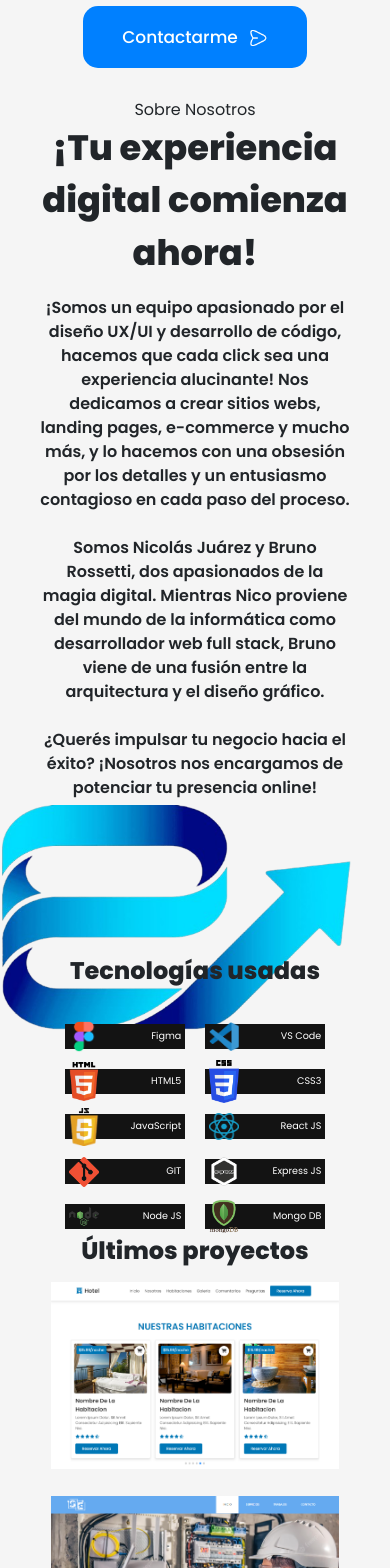
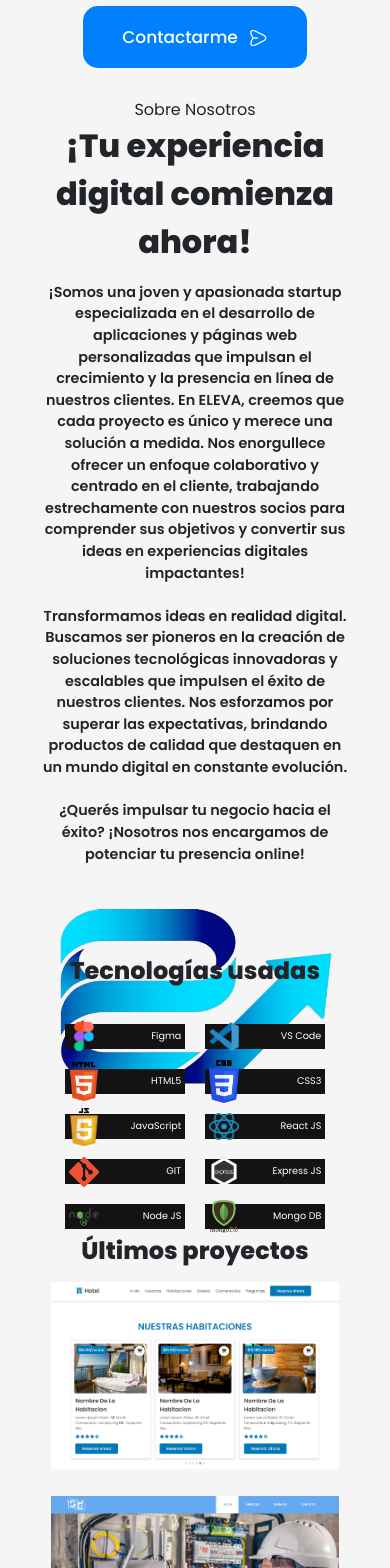
Before and after one commit to Nicojuarez95/eleva-desarrollos, a React (Create React App) app: page / in a window 390 px wide. Shown: the part 1240-2808 px from the top of the page. Built offline with nearby package versions, Linux system fonts and the light colour scheme.

Commit message:
app eleva

```diff
--- a/src/App.css
+++ b/src/App.css
@@ -65,12 +65,12 @@ body{
 
 .nav-link{
   color: rgb(22, 22, 22) !important;
-  font-weight: 600;
+  font-weight: 900;
   font-size: 1.2rem;
 }
 
 .nav-link:hover{
-  color: rgb(66, 108, 245) !important;
+  color: rgb(56, 99, 240) !important;
 }
 
 #navbarNav{
@@ -209,12 +209,12 @@ input{
   color: white;
 }
 .ventajas:hover{
-  background-color: rgb(63, 168, 238);
+  background-color: #0080FF;
   border-radius: 55px;
-  scale: 1.05;
+  scale: 1.1;
   cursor: pointer;
   transition: .3s;
-  padding: 15px;
+  padding: 7px;
   box-shadow: 0px 0px 8px 0px white inset;
 }
 .tituloVentaja{
@@ -628,9 +628,10 @@ input{
 }
 
 .navbar-collapse.show {
-  background-color: #000000;
+  background-color: #f1f1f1;
   padding: 8px;
   border-radius: 5px;
+  color: white;
   z-index: 10 !important;
 }
 
@@ -947,6 +948,11 @@ footer{
     align-items: center;
     gap: 25px;
   }
+  .ventajas:hover{
+    scale: 1;
+    border-radius: 35px;
+    padding: 5px;
+  }
   .ventajas img{
     width: 50%;
   }
@@ -970,11 +976,11 @@ footer{
     text-align: center;
   }
   .sobreNosotrosTitulo2{
-    font-size: 2.2rem;
+    font-size: 2rem;
     text-align: center;
   }
   .textNosotros{
-    font-size: 1rem;
+    font-size: .9rem;
     text-align: center;
   }
   .section2-2{
@@ -1001,9 +1007,12 @@ footer{
   }
   .info2{
     width: 100%;
+    justify-content: center;
   }
   .info2 img{
-    width: 90%;
+    margin-top: 10%;
+    margin-bottom: 10%;
+    width: 70%;
   }
   .textNosotros{
     margin: 0;
@@ -1052,7 +1061,7 @@ footer{
     width: 300px !important;
   }
   .review{
-    margin-top: 100%;
+    margin-top: 60%;
     display: flex;
     flex-direction: column;
     height: 65vh;
--- a/src/App.jsx
+++ b/src/App.jsx
@@ -270,10 +270,9 @@ function App() {
                     <div className="info">
                       <p className='sobreNosotrosTitulo'>Sobre Nosotros</p>
                       <p className='sobreNosotrosTitulo2'>¡Tu experiencia digital comienza ahora!</p>
-                      <p className='textNosotros'>¡Somos un equipo apasionado por el diseño UX/UI y desarrollo de código, hacemos que cada click sea una experiencia alucinante! Nos dedicamos a crear sitios webs, landing pages, e-commerce y mucho más, y lo hacemos con una obsesión por los detalles y un entusiasmo contagioso en cada paso del proceso. <br /><br />
+                      <p className='textNosotros'>¡Somos una joven y apasionada startup especializada en el desarrollo de aplicaciones y páginas web personalizadas que impulsan el crecimiento y la presencia en línea de nuestros clientes. En ELEVA, creemos que cada proyecto es único y merece una solución a medida. Nos enorgullece ofrecer un enfoque colaborativo y centrado en el cliente, trabajando estrechamente con nuestros socios para comprender sus objetivos y convertir sus ideas en experiencias digitales impactantes! <br /><br />
 
-                        Somos Nicolás Juárez y Bruno Rossetti, dos apasionados de la magia digital.
-                        Mientras Nico proviene del mundo de la informática como desarrollador web full stack, Bruno viene de una fusión entre la arquitectura y el diseño gráfico. <br /><br />
+                      Transformamos ideas en realidad digital. Buscamos ser pioneros en la creación de soluciones tecnológicas innovadoras y escalables que impulsen el éxito de nuestros clientes. Nos esforzamos por superar las expectativas, brindando productos de calidad que destaquen en un mundo digital en constante evolución. <br /><br />
 
                         ¿Querés impulsar tu negocio hacia el éxito?
                         ¡Nosotros nos encargamos de potenciar tu presencia online!</p>
```
